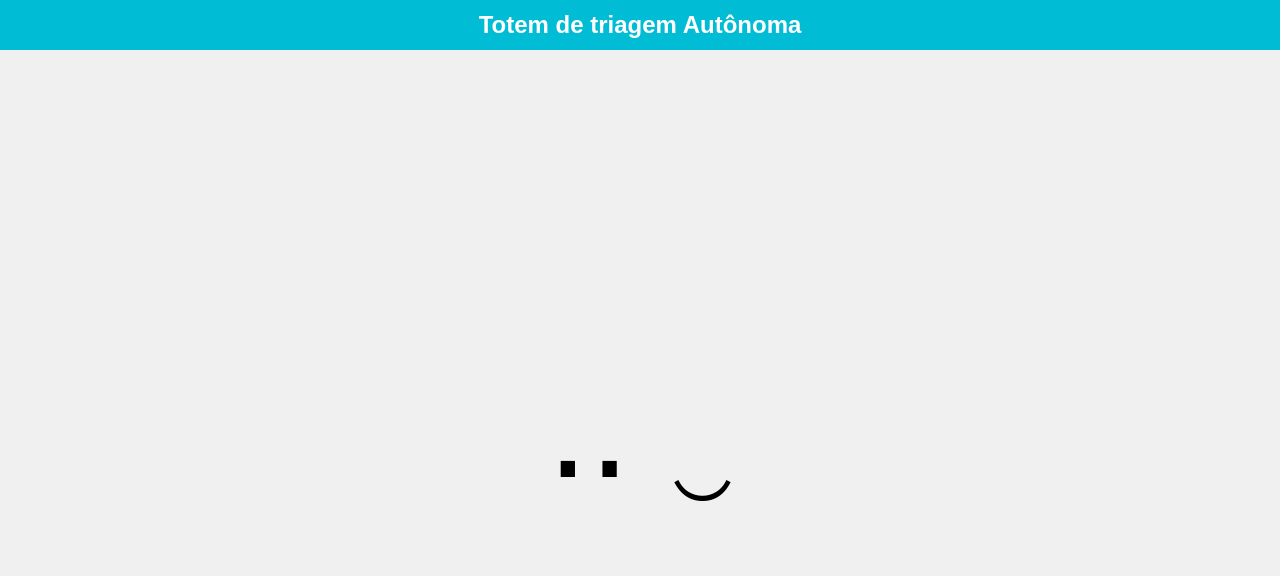
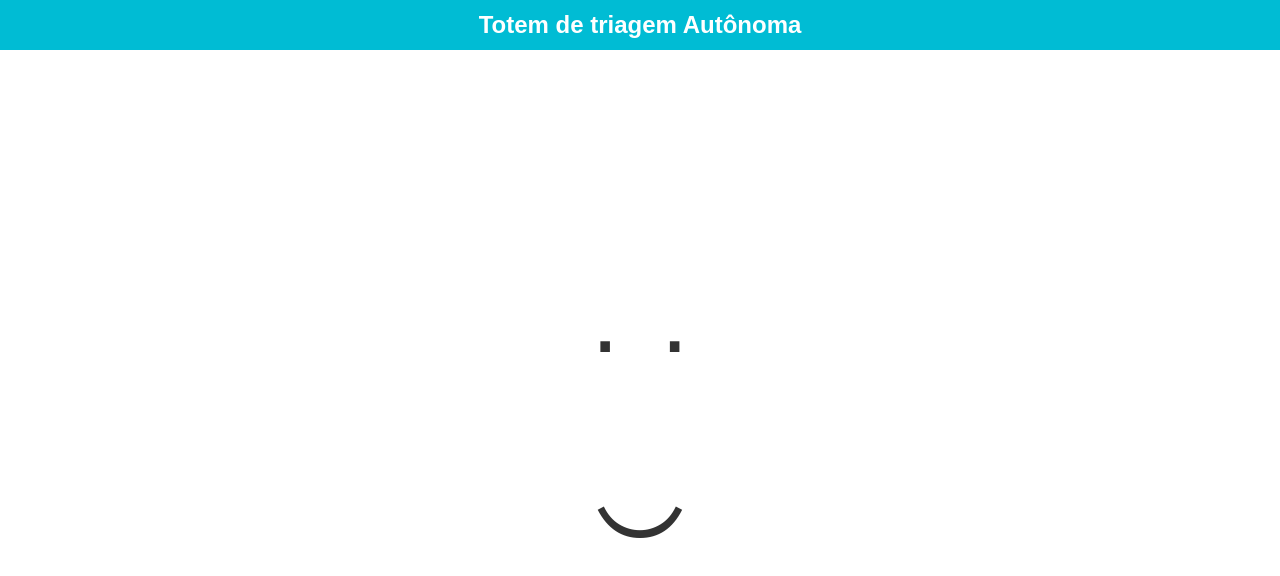
Before and after one commit to yohansouza/Totem-de-triagem, a plain HTML site: page index.html in a window 1280 px wide. Drawn offline with Linux system fonts and the light colour scheme.

Commit message:
Update index.html

```diff
--- a/index.html
+++ b/index.html
@@ -12,9 +12,9 @@
             flex-direction: column;
             align-items: center;
             justify-content: center;
-            min-height: 100vh;
+            min-height: 100vh; /* Ocupa toda a altura da tela */
             text-align: center;
-            background-color: #f0f0f0; /* Cor de fundo suave */
+            background-color: white; /* Fundo branco e limpo */
         }
 
         .header-border {
@@ -25,37 +25,25 @@
             display: flex;
             align-items: center;
             justify-content: center;
-            position: absolute;
+            position: absolute; /* Para fixar a borda no topo */
             top: 0;
             left: 0;
         }
 
-        .main-content {
+        .content {
             display: flex;
             flex-direction: column;
             align-items: center;
             justify-content: center;
-            flex-grow: 1; /* Para centralizar o conteúdo no meio */
+            flex-grow: 1; /* Para centralizar o conteúdo verticalmente */
             width: 100%;
         }
 
         .happy-face {
-            font-size: 150px; /* Tamanho da carinha */
-            line-height: 1;
-            margin-top: 50px; /* Para dar espaço do topo */
-        }
-
-        .eyes::before {
-            content: '.';
-        }
-
-        .eyes::after {
-            content: '.';
-        }
-
-        .mouth::before {
-            content: '‿';
-            font-size: 100px;
+            font-size: 150px; /* Tamanho grande para a carinha */
+            line-height: 1; /* Para juntar o texto */
+            color: #333; /* Cor escura para o texto */
+            transform: translateY(-25px); /* Ajuste para centralizar perfeitamente */
         }
     </style>
 </head>
@@ -64,10 +52,11 @@
         <h2>Totem de triagem Autônoma</h2>
     </div>
 
-    <div class="main-content">
+    <div class="content">
         <div class="happy-face">
-            <span class="eyes"></span>
-            <span class="mouth"></span>
+            <span style="font-size: 100px;">.</span>
+            <span style="font-size: 100px;">.</span><br>
+            <span style="font-size: 150px; transform: scaleX(1.5);">‿</span>
         </div>
     </div>
 </body>
```
